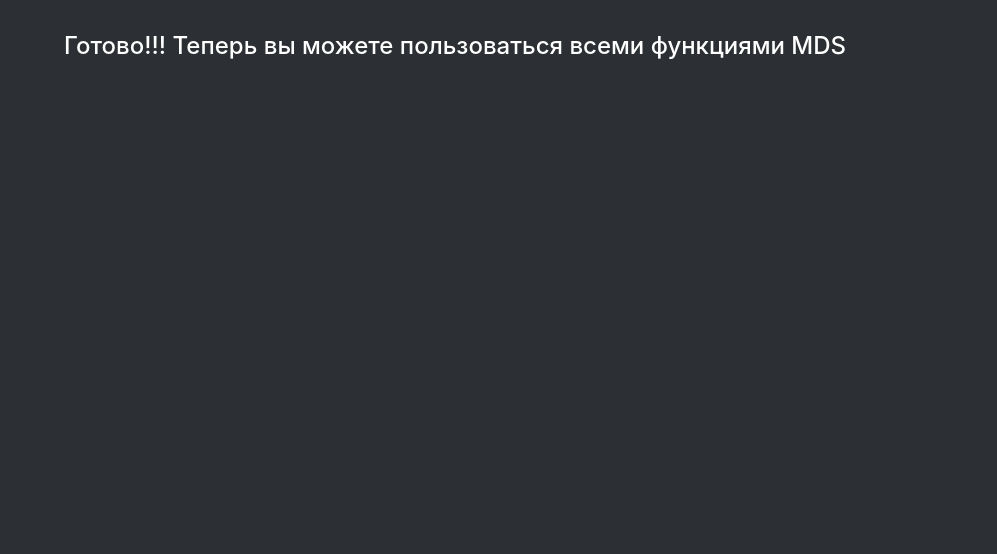
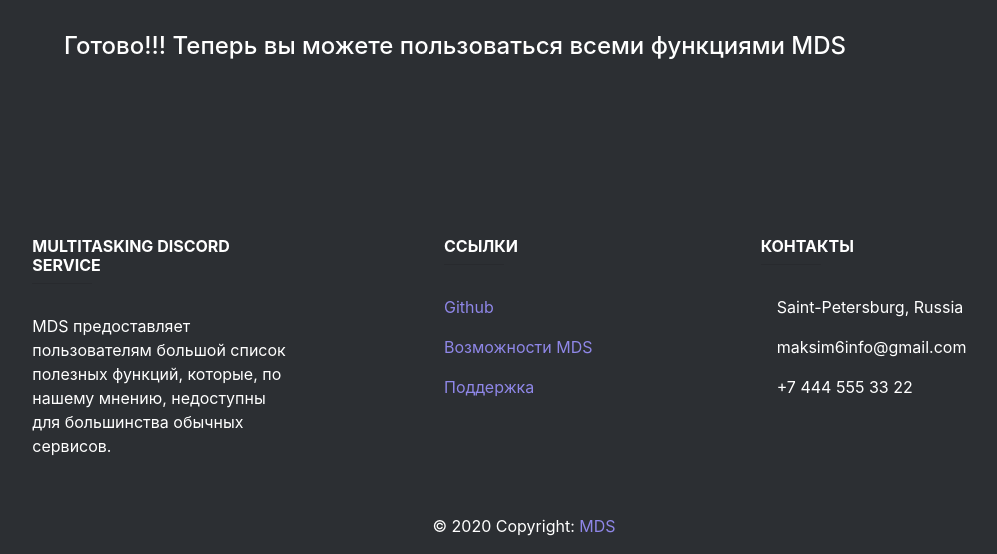
Before and after one commit to Rizzrackez/web-discord-application, a Django app: page /guide in a window 1280 px wide. Shown: the part 2123-2677 px from the top of the page, without its empty margins (116-1113 px from the left). Before the commit the page ends 2182 px from the top, so only its background shows below. Run offline with Django 3.2, Linux system fonts and the light colour scheme; some libraries are stand-ins or nearby versions.

Commit message:
Добавил футер:)

```diff
--- a/discord_web/templates/wrapper.html
+++ b/discord_web/templates/wrapper.html
@@ -35,6 +35,42 @@
   {% block body %}
 
   {% endblock body %}
-
+  <br>
+  <div class="container text-center text-md-left mt-5 text-white">
+    <div class="row mt-3">
+      <div class="col-md-3 col-lg-4 col-xl-3 mx-auto mb-4">
+        <h6 class="text-uppercase font-weight-bold">Multitasking Discord Service</h6>
+        <hr class="deep-purple accent-2 mb-4 mt-0 d-inline-block mx-auto" style="width: 60px;">
+        <p>MDS предоставляет пользователям большой список полезных функций, которые,
+          по нашему мнению, недоступны для большинства обычных сервисов.</p>
+      </div>
+      <div class="col-md-3 col-lg-2 col-xl-2 mx-auto mb-4">
+        <h6 class="text-uppercase font-weight-bold">Ссылки</h6>
+        <hr class="deep-purple accent-2 mb-4 mt-0 d-inline-block mx-auto" style="width: 60px;">
+        <p>
+          <a class="link" href="https://github.com/Rizzrackez/web-discord-application.git">Github</a>
+        </p>
+        <p>
+          <a class="link" href="{% url 'command-list' %}">Возможности MDS</a>
+        </p>
+        <p>
+          <a class="link" href="#!">Поддержка</a>
+        </p>
+      </div>
+      <div class="col-md-4 col-lg-3 col-xl-3 mx-auto mb-md-0 mb-4">
+        <h6 class="text-uppercase font-weight-bold">Контакты</h6>
+        <hr class="deep-purple accent-2 mb-4 mt-0 d-inline-block mx-auto" style="width: 60px;">
+        <p>
+          <i class="fas fa-home mr-3"></i>Saint-Petersburg, Russia</p>
+        <p>
+          <i class="fas fa-envelope mr-3"></i>maksim6info@gmail.com</p>
+        <p>
+          <i class="fas fa-phone mr-3"></i>+7 444 555 33 22</p>
+      </div>
+    </div>
+  </div>
+    <div class="footer-copyright text-center py-3 text-white">© 2020 Copyright:
+      <a class="link" href="{% url 'mainPage'%}">MDS</a>
+    </div>
   </body>
 </html>
```
